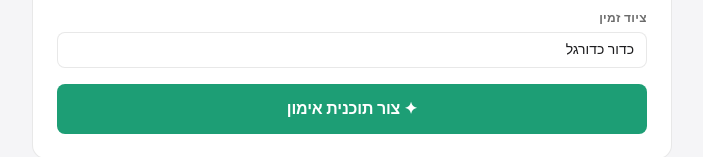
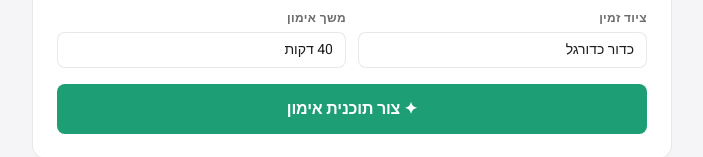
Before and after one commit to OmriSha2/workout-generator, a website: page index.html in a window 1280 px wide. Shown: the part 356-513 px from the top of the page, without its empty margins (288-991 px from the left). Drawn offline with Linux system fonts and the light colour scheme.

Commit message:
Update index.html

```diff
--- a/index.html
+++ b/index.html
@@ -129,13 +129,21 @@ td.c{text-align:center}
           <option value="5">5 ימים</option>
         </select>
       </div>
-      <div class="field field-full">
+      <div class="field">
         <label>ציוד זמין</label>
         <select id="equipment">
           <option value="ללא ציוד (משקל גוף בלבד)">ללא ציוד</option>
           <option value="כדור כדורגל בלבד" selected>כדור כדורגל</option>
           <option value="גומיות התנגדות">גומיות התנגדות</option>
           <option value="חדר כושר מאובזר">חדר כושר מאובזר</option>
+        </select>
+      </div>
+      <div class="field">
+        <label>משך אימון</label>
+        <select id="duration">
+          <option value="20 דקות">20 דקות</option>
+          <option value="40 דקות" selected>40 דקות</option>
+          <option value="60 דקות">60 דקות</option>
         </select>
       </div>
     </div>
```
